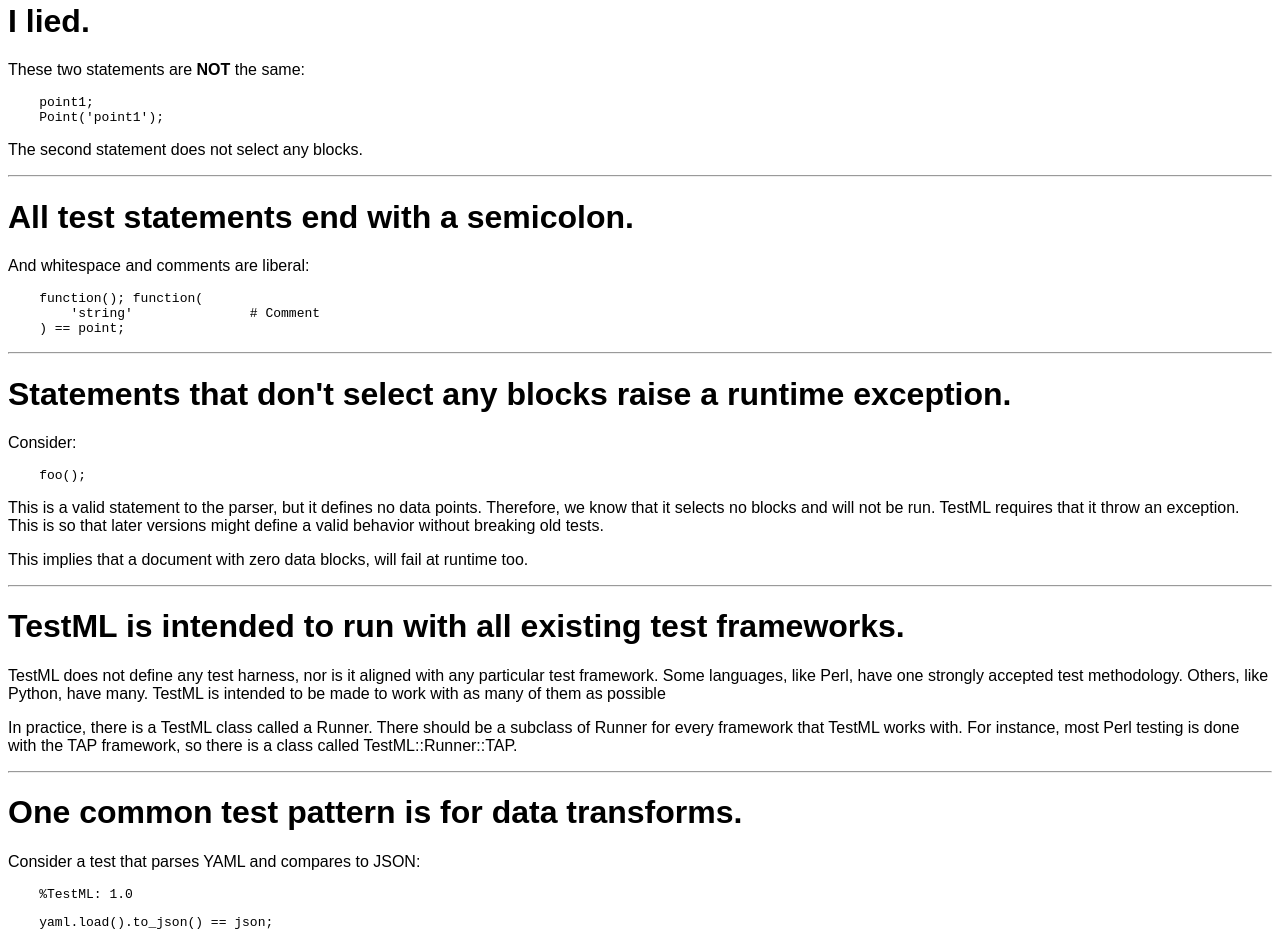
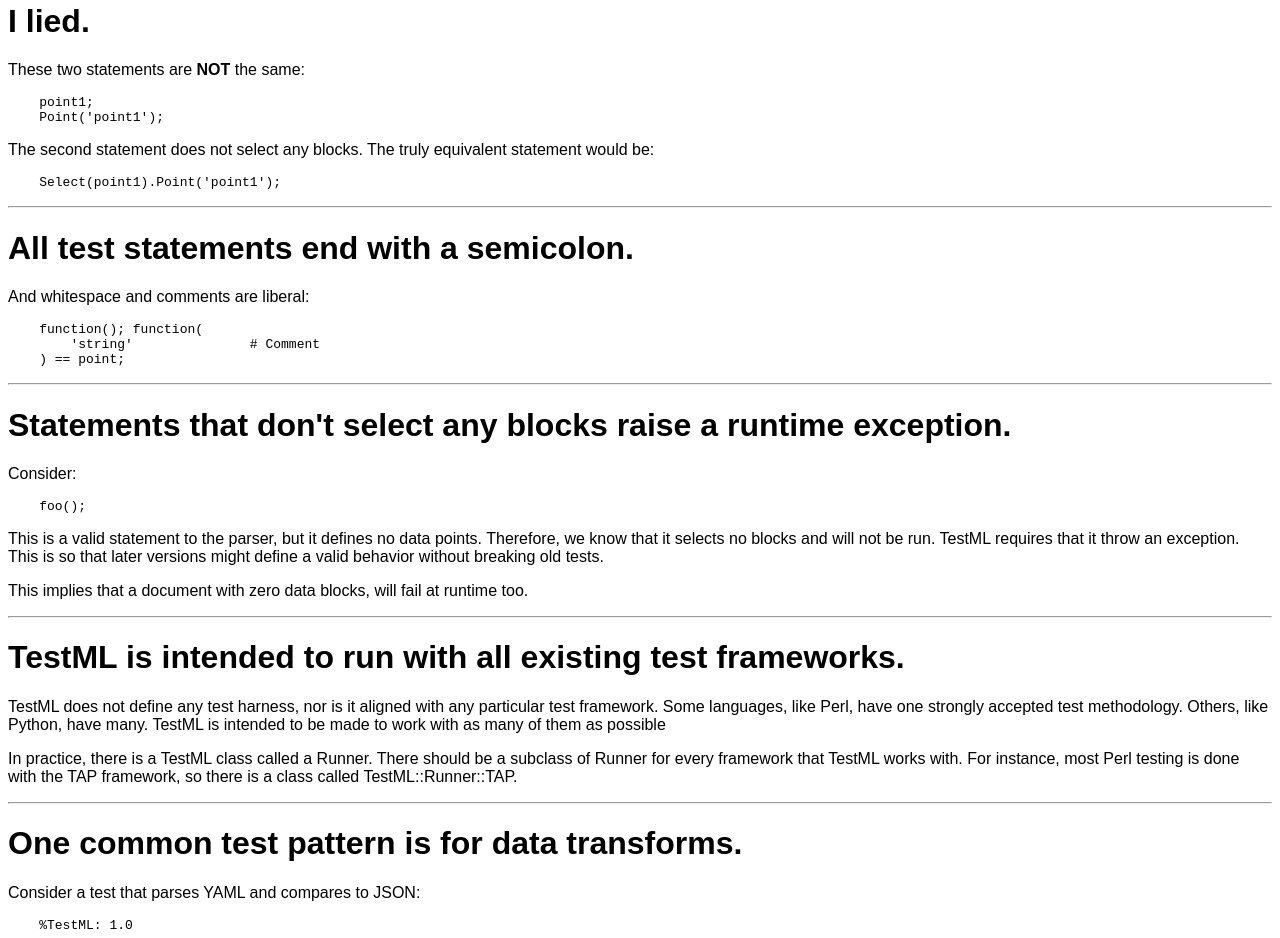
Before and after one commit to ingydotnet/testml, a plain HTML site: page doc/quick/index.html in a window 1280 px wide. Shown: the part 3024-3962 px from the top of the page. Drawn offline with Linux system fonts and the light colour scheme.

Commit message:
Publish latest spec

```diff
--- a/doc/quick/index.html
+++ b/doc/quick/index.html
@@ -193,7 +193,10 @@ no blocks are selected, then the statement will not be run.</p>
 <pre>
     point1;
     Point('point1');</pre>
-<p>The second statement does not select any blocks.</p>
+<p>The second statement does not select any blocks. The truly equivalent
+statement would be:</p>
+<pre>
+    Select(point1).Point('point1');</pre>
 <p>
 </p>
 <hr />
```
